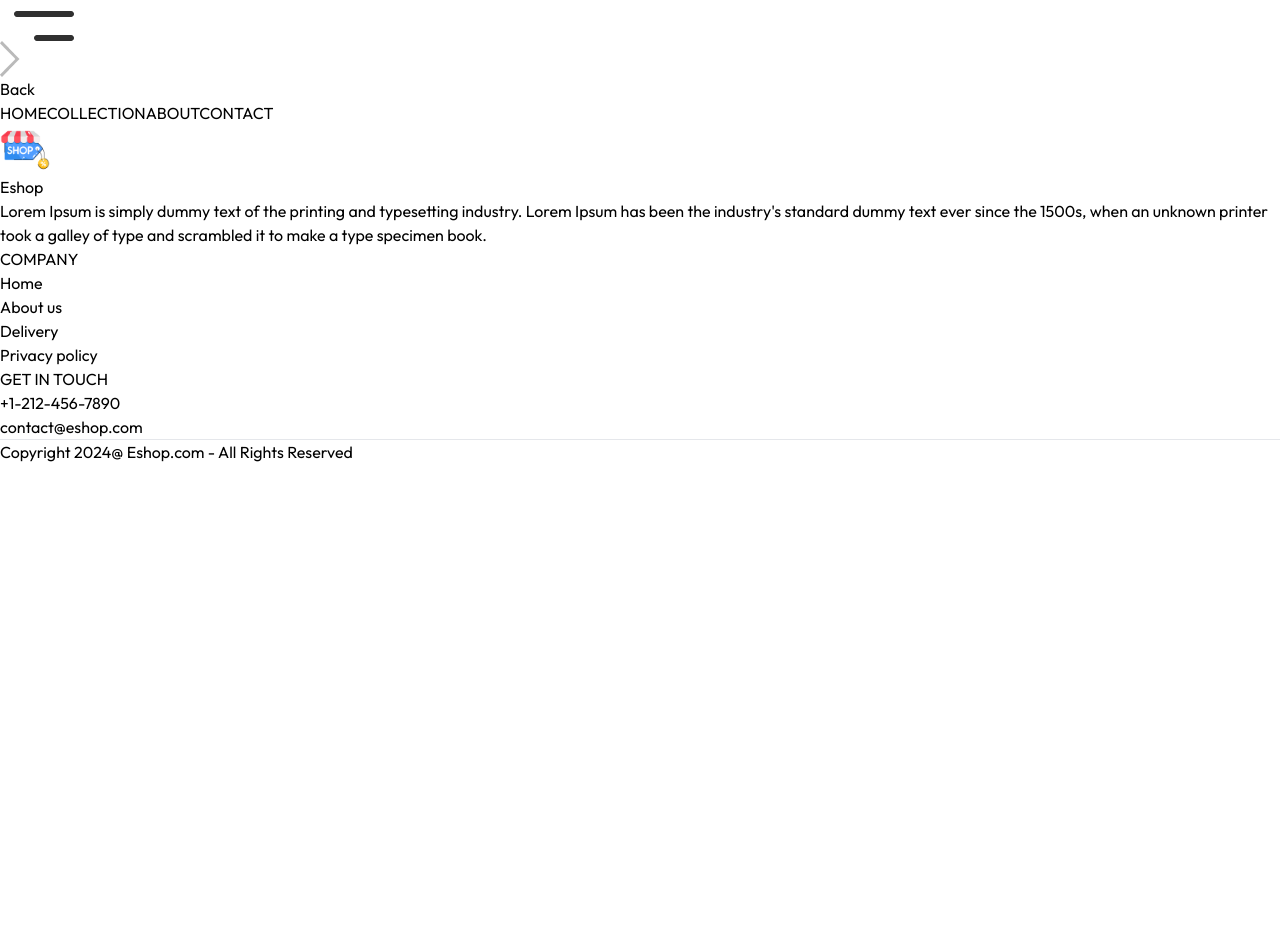
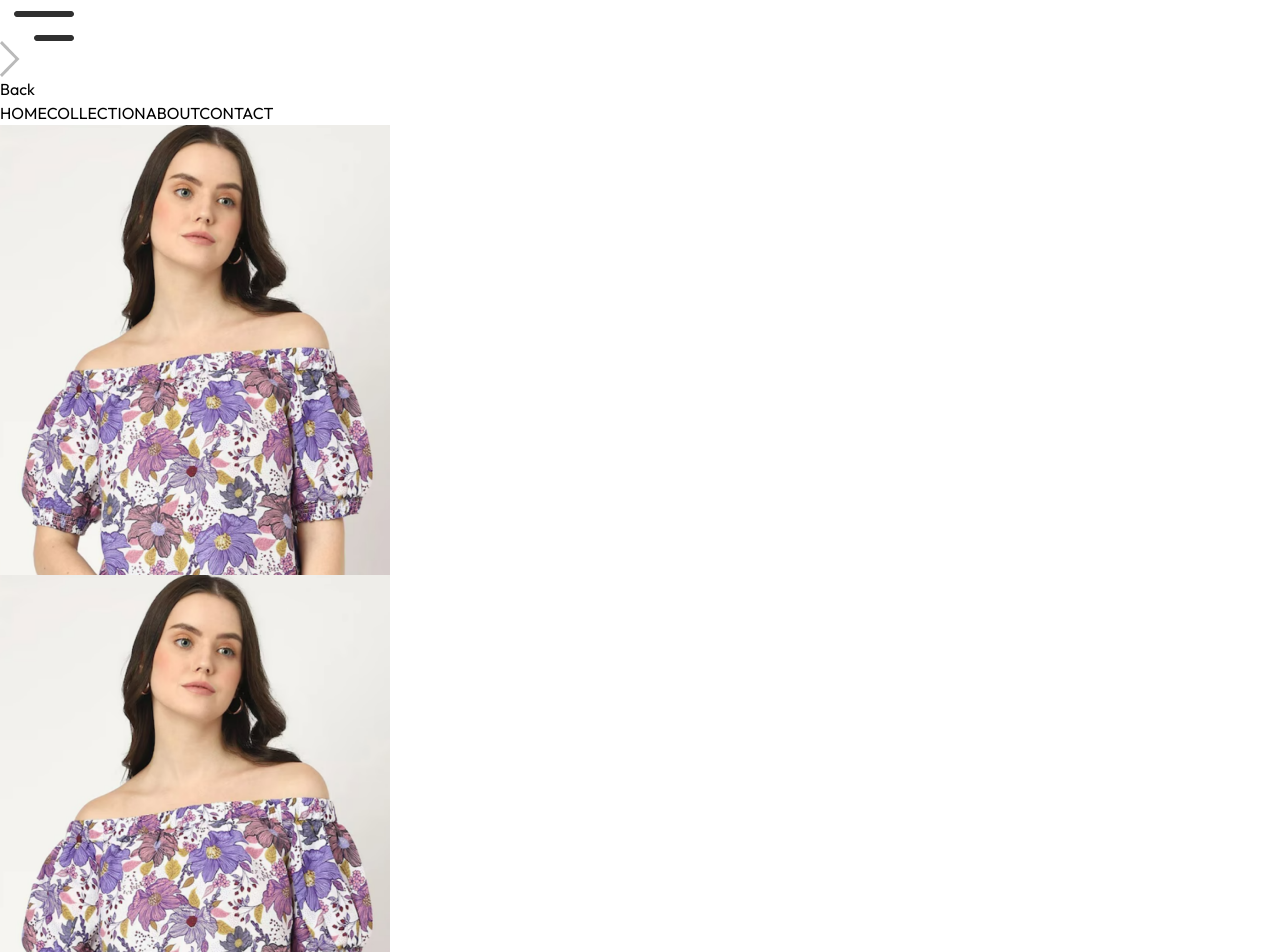
Before and after one commit to jimohsegun1/Eshop, a React (Vite) app in the folder frontend/: page /product/aaaaa in a window 1280 px wide. Shown: the part 400-1352 px from the top of the page. Before the commit the page ends 864 px from the top, so only its background shows below. Built offline with nearby package versions, Linux system fonts and the light colour scheme.

Commit message:
product images

```diff
--- a/frontend/src/pages/Product.jsx
+++ b/frontend/src/pages/Product.jsx
@@ -1,11 +1,54 @@
-import React from 'react'
+import React, { useContext, useEffect, useState } from 'react'
+import { useParams } from "react-router-dom"
+import { ShopContext } from '../context/ShopContext'
 
 const Product = () => {
-  return (
-    <div>
 
+  const { productId } = useParams()
+  const { products } = useContext(ShopContext)
+
+  const [productData, setProductData] = useState(false)
+  const [image, setImage] = useState("")
+
+  const fetchProductData = async () => {
+    products.map((item) => {
+      if (item._id === productId) {
+        setProductData(item)
+        setImage(item.image[0])
+        console.log(item);
+
+        return null
+      }
+    })
+  }
+
+  // run the fetchProductData function when the component is loaded and when product is clicked
+  useEffect(() => {
+    fetchProductData()
+  }, [productId, products])
+
+
+  return productData ? (
+    <div className='border-t-2 pt-10 transition-opacity ease-in duration-500 opacity-100' >
+      {/* Product data */}
+      <div className='flex gap-12 flex-col sm:flex-row'>
+        {/* product images */}
+        <div className='flex-1 flex flex-col-reverse gap-3 sm:flex-row'>
+          <div className='flex sm:flex-col overflow-x-auto sm:overflow-y-scroll justify-between sm:justify-normal sm:w-[18.7%] w-full'>
+            {
+              productData.image.map((item, index) => (
+                <img onClick={() => setImage(item)} src={item} key={index} className='w-[24%] sm:w-full sm:mb-3 flex-shrink-0 cursor-pointer ' alt="" />
+              ))
+            }
+          </div>
+          <div className='w-full sm:w-[80%]'>
+            <img className='w-full h-auto' src={image} alt="" />
+          </div>
+
+        </div>
+      </div>
     </div>
-  )
+  ) : <div className='opacity-0 '></div>
 }
 
 export default Product
```
